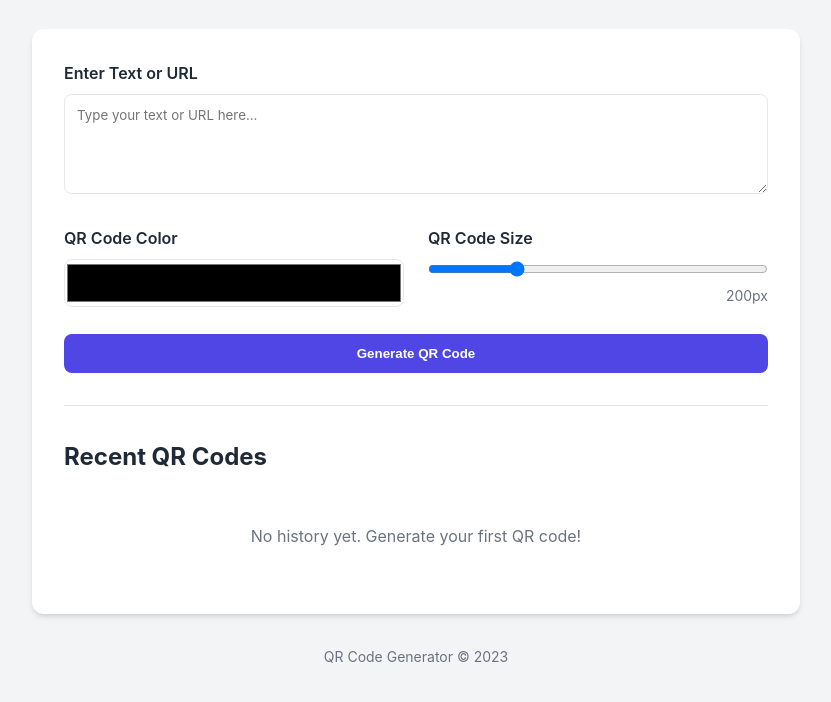
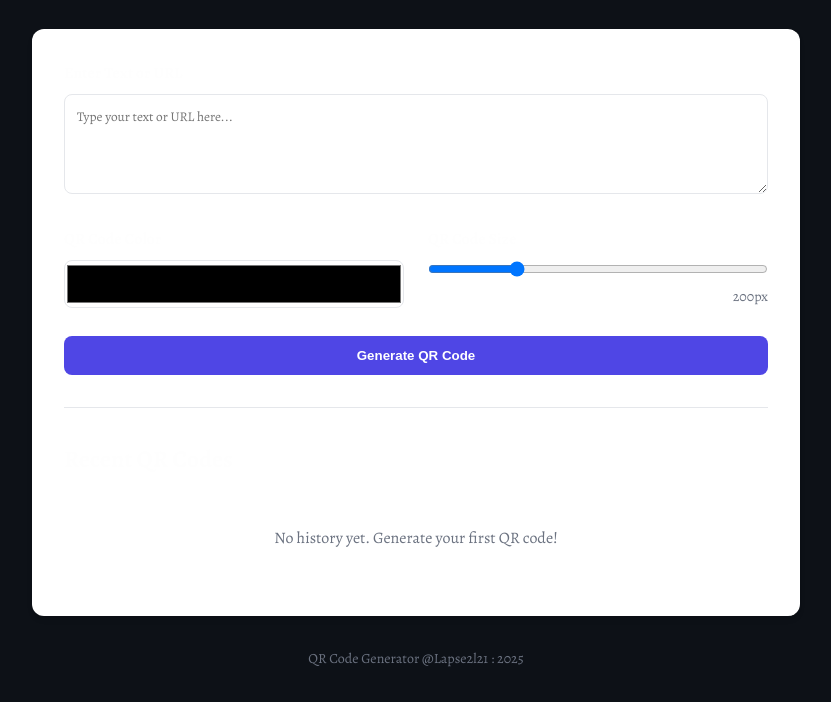
Before and after one commit to MrLapse/LapseSRK, a website: page public/index.html in a window 1280 px wide. Shown: the part 183-885 px from the top of the page, without its empty margins (224-1055 px from the left). Drawn offline with nearby package versions, Linux system fonts and the light colour scheme.

Commit message:
Updated HTML and CSS styles

```diff
--- a/public/index.html
+++ b/public/index.html
@@ -5,11 +5,13 @@
     <meta name="viewport" content="width=device-width, initial-scale=1.0">
     <title>QR Code Generator</title>
     <link rel="stylesheet" href="styles.css">
+    <link href="https://fonts.googleapis.com/css2?family=Alegreya:wght@400;700&display=swap" rel="stylesheet">
+
 </head>
 <body class="light-mode">
     <div class="container">
         <header class="header">
-            <h1>QR Code Generator</h1>
+            <h1>Lapse  QR Code Generator  </h1>
             <p>Convert any text or URL into a QR code instantly</p>
 
             <div class="theme-toggle-container">
@@ -72,7 +74,7 @@
         </main>
 
         <footer class="footer">
-            <p>QR Code Generator &copy; 2023</p>
+            <p>QR Code Generator @Lapse2l21 :  2025 </p>
         </footer>
     </div>
 
--- a/public/styles.css
+++ b/public/styles.css
@@ -25,9 +25,9 @@
 }
 
 body {
-    font-family: 'Inter', -apple-system, BlinkMacSystemFont, 'Segoe UI', Roboto, sans-serif;
-    background-color: var(--bg-color);
-    color: var(--text-color);
+    font-family: 'Alegreya', serif;
+    background-color: #0d1117; /* Optional: dark background */
+    color: #fefefe;
     line-height: 1.6;
     transition: background-color 0.3s, color 0.3s;
     min-height: 100vh;
```
